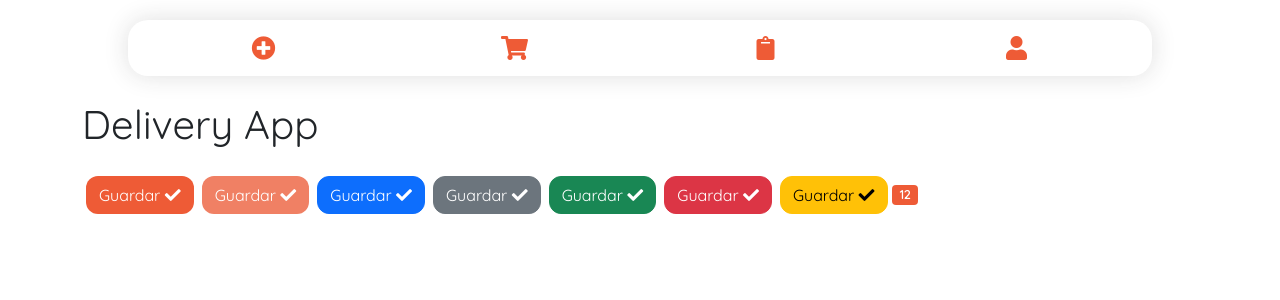
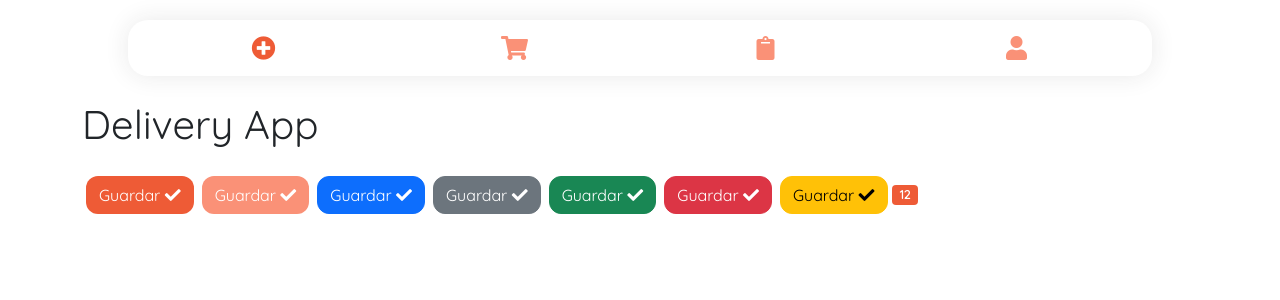
Before and after one commit to eirondiaz/DeliveryApp, an Angular app: page / in a window 1280 px wide. Shown: the top 300 px of the page. Built offline with nearby package versions, Linux system fonts and the light colour scheme.

Commit message:
mejorando estilos

```diff
--- a/src/app/app.component.html
+++ b/src/app/app.component.html
@@ -2,21 +2,25 @@
 <div>
 
   <div class="navbar row">
-    <div class="col-3">
 
-      <i class="fas fa-plus-circle navbar-element"></i>
+    <div (click)="click(this.new)" #new id="new" class="col-3 navbar-element-active"
+    [ngClass]="{'navbar-element-active': new, 'navbar-element-inactive' : new ===false }"
+    >
+      <i style="cursor: pointer;" class="fas fa-plus-circle" ></i>
     </div>
-    <div class="col-3">
-      <i class="fas fa-shopping-cart navbar-element"></i>
+
+    <div (click)="click(this.orders)" #orders id="orders" class="col-3 navbar-element-inactive">
+      <i style="cursor: pointer;"  class="fas fa-shopping-cart"></i>
     </div>
-    <div class="col-3">
 
-      <i class="fas fa-clipboard navbar-element"></i>
+    <div (click)="click(this.history)" #history id="history" class="col-3 navbar-element-inactive">
+      <i style="cursor: pointer;"  class="fas fa-clipboard "></i>
     </div>
-    <div class="col-3">
 
-      <i class="fas fa-user navbar-element"></i>
+    <div  (click)="click(this.account)" #account id="account" class="col-3 navbar-element-inactive">
+      <i style="cursor: pointer;"  class="fas fa-user "></i>
     </div>
+
   </div>
 
 
--- a/src/app/app.component.ts
+++ b/src/app/app.component.ts
@@ -7,4 +7,46 @@ import { Component } from '@angular/core';
 })
 export class AppComponent {
   title = 'DeliveryApp';
+
+
+  constructor() {
+
+  }
+
+  new = true
+  orders = false
+  history = false
+  account = false
+
+  click(hash:any) {
+    console.log(hash.id);
+
+    if (hash.id == 'new') {
+      this.new = true
+      this.orders = false
+      this.history = false
+      this.account = false
+    }
+    if (hash.id == 'orders') {
+      this.new = false
+      this.orders = true
+      this.history = false
+      this.account = false
+    }
+    if (hash.id == 'history') {
+      this.new = false
+      this.orders = false
+      this.history = true
+      this.account = false
+    }
+    if (hash.id == 'account') {
+      this.new = false
+      this.orders = false
+      this.history = false
+      this.account = true
+    }
+
+    console.log(this.new);
+  }
+
 }
--- a/src/styles.scss
+++ b/src/styles.scss
@@ -1,7 +1,7 @@
 //valiables
 
 $acent: rgb(238, 91, 54);
-$acent-secondary: rgb(240, 128, 100);
+$acent-secondary: rgb(250, 145, 119);
 
 //STYLES
 
@@ -15,6 +15,19 @@ button:hover{
     padding-bottom: 6.2px;
 }
 
+.card-img{
+    border-radius: 20px;
+    width: 100%;
+}
+
+.card-cont-img{
+    margin-top: 10px;
+    margin-bottom: 10px;
+    padding: 10px;
+    border-radius: 20px;
+
+}
+
 .navbar{
     border-radius: 20px;
     margin-top: 20px;
@@ -24,15 +37,26 @@ button:hover{
     background-color: white;
     padding: 10px;
     // padding-top: 20px;
-    box-shadow: 0px 0px 25px rgba(37, 37, 37, 0.15);
-    color: $acent;
+    box-shadow: 0px 0px 25px rgba(37, 37, 37, 0.10);
     font-size: 24px !important;
 
     text-align: center;
 }
 
-.navbar-element{
-    cursor: pointer !important;
+.navbar-element-active {
+    color: $acent;
+}
+
+.navbar-element-inactive{
+    color: $acent-secondary;
+}
+
+
+.navbar-element-inactive :hover{
+    transform: scale(1.04) !important;
+}
+.navbar-element-active :hover{
+    transform: scale(1.04) !important;
 }
 
 .text-acent{
```
